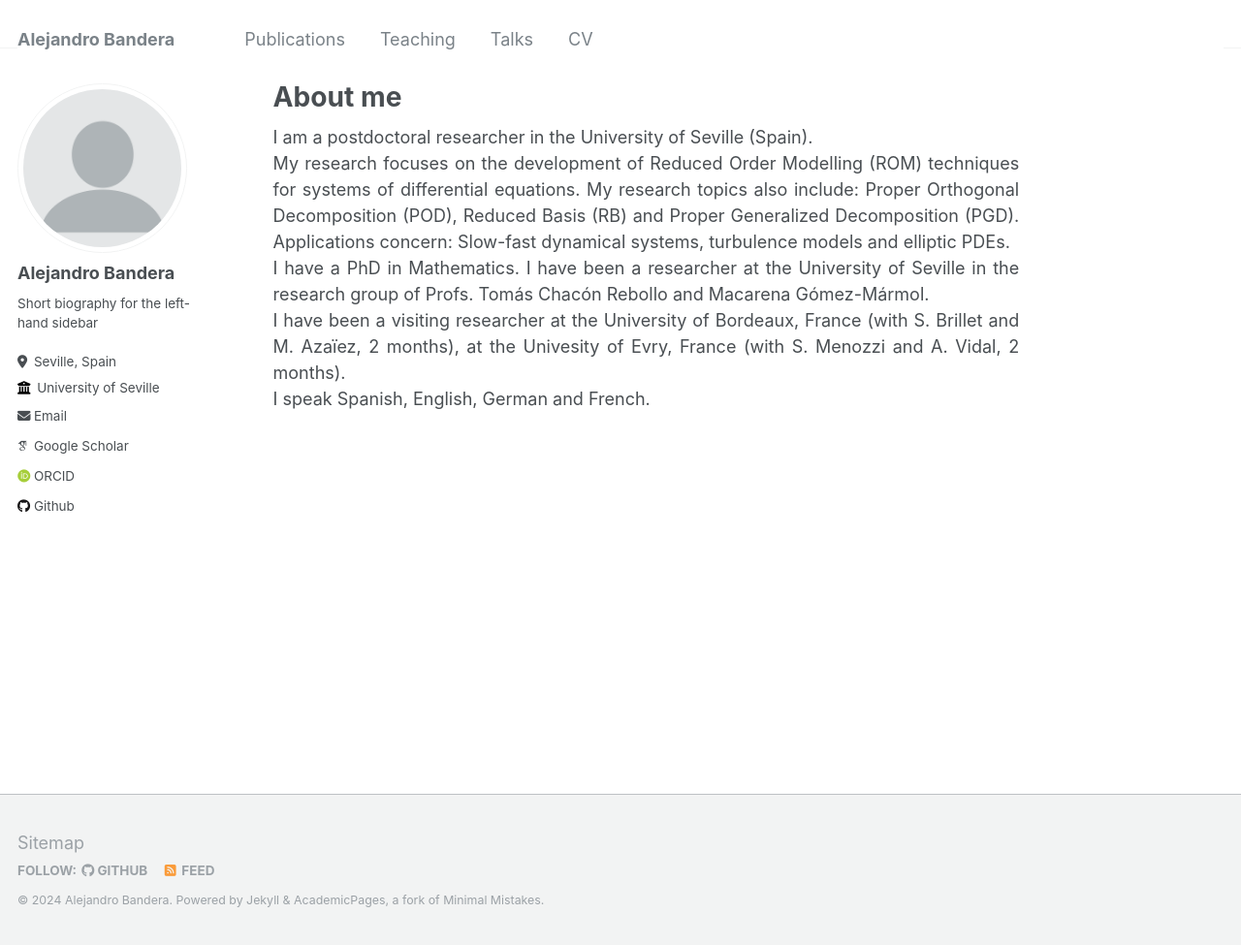
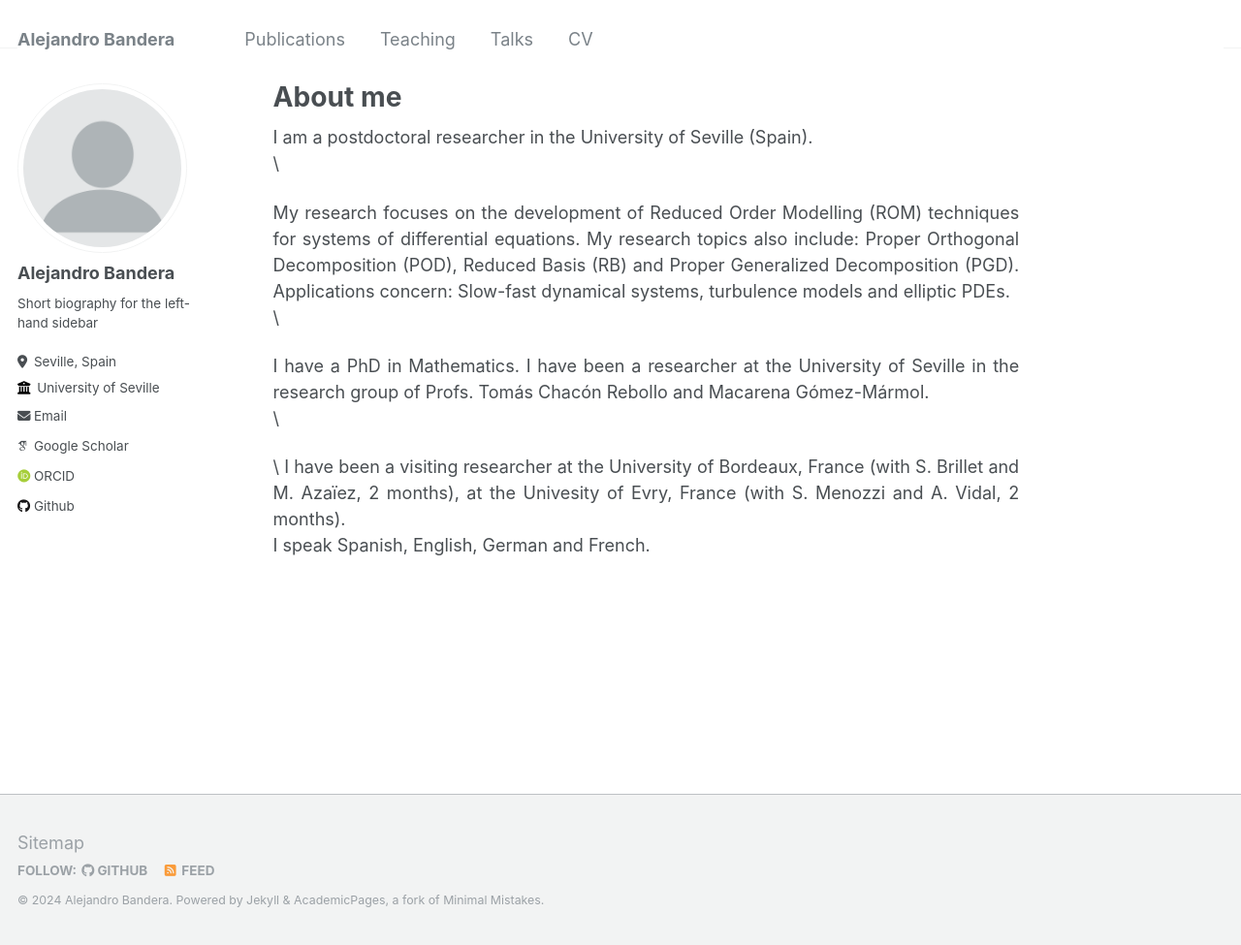
Before and after one commit to abanderam/abandera.github.io, a Jekyll site: the page built from _pages/about.md, in a window 1280 px wide and 975 px high. Shown: the whole window at 97% size. Built offline with Jekyll 4.4.1, drawn with Linux system fonts in a browser that asks for light colours; some web fonts are replaced.

Commit message:
Update about.md

```diff
--- a/_pages/about.md
+++ b/_pages/about.md
@@ -9,17 +9,17 @@ redirect_from:
 
 <div style="text-align: justify">
 I am a postdoctoral researcher in the University of Seville (Spain).
-</div>
+</div>\
 
 <div style="text-align: justify">
 My research focuses on the development of Reduced Order Modelling (ROM) techniques for systems of differential equations. My research topics also include: Proper Orthogonal Decomposition (POD), Reduced Basis (RB) and Proper Generalized Decomposition (PGD). Applications concern: Slow-fast dynamical systems, turbulence models and elliptic PDEs.
-</div>
+</div>\
 
 <div style="text-align: justify">
 I have a PhD in Mathematics. I have been a researcher at the University of Seville in the research group of Profs. Tomás Chacón Rebollo and Macarena Gómez-Mármol.
-</div>
+</div>\
 
-<div style="text-align: justify">
+<div style="text-align: justify">\
 I have been a visiting researcher at the University of Bordeaux, France (with S. Brillet and M. Azaïez, 2 months), at the Univesity of Evry, France (with S. Menozzi and A. Vidal, 2 months).
 </div>
 
```
